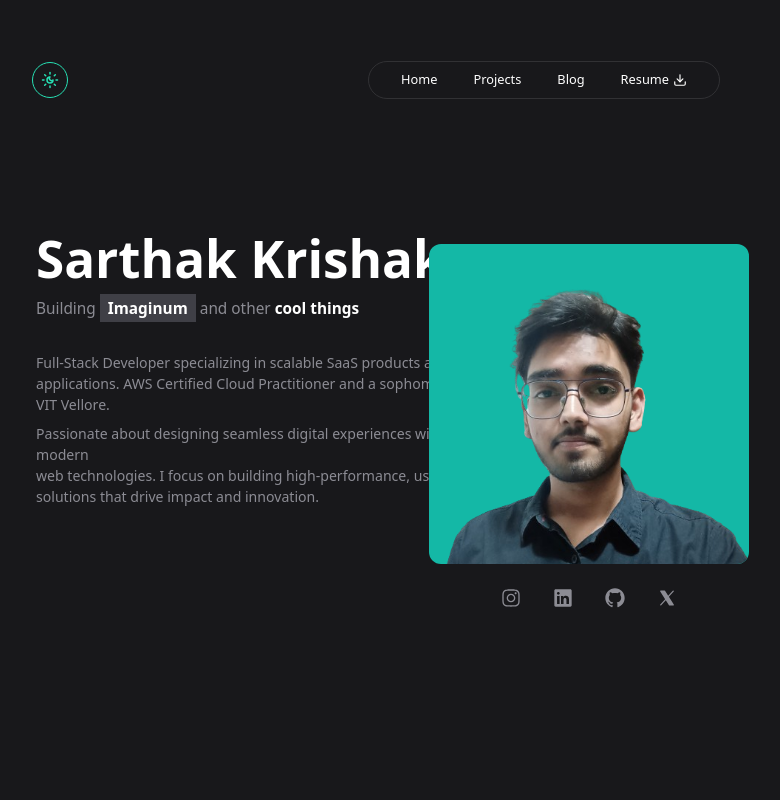
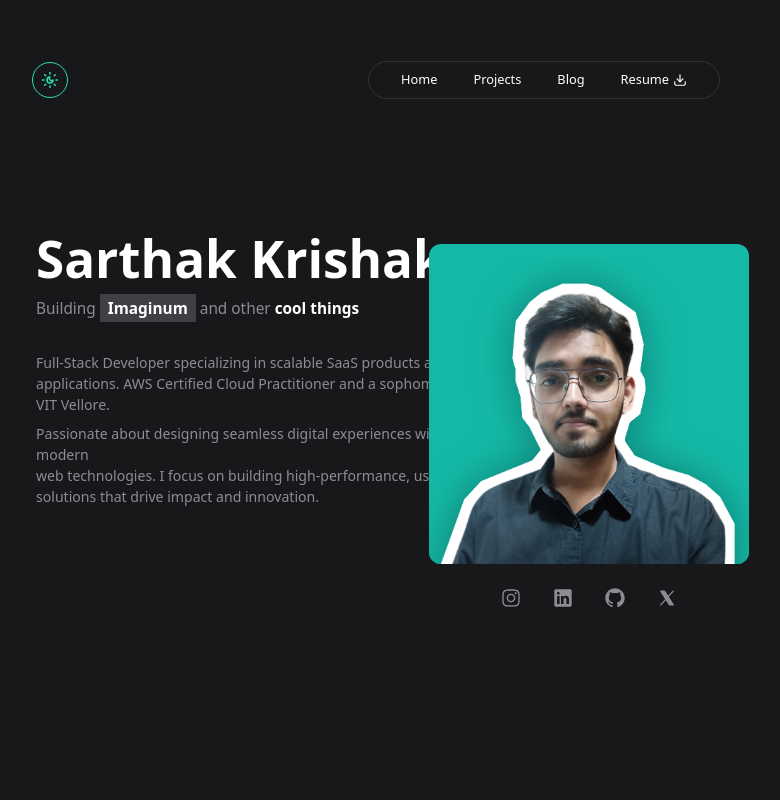
Before and after one commit to SarthakKrishak/Portfolio, a React (Vite) app: page / in a window 1280 px wide. Shown: the top 800 px of the page, without its empty margins (264-1044 px from the left). Built offline with nearby package versions, Linux system fonts and the light colour scheme.

Commit message:
pic update

```diff
--- a/src/Pages/Home.jsx
+++ b/src/Pages/Home.jsx
@@ -43,8 +43,8 @@ const Home = () => {
 
                         {/* right */}
                         <div className='w-1/3 flex flex-col justify-center items-center pl-10 gap-6 pr-25'>
-                            <div className='bg-[#14B8A6] mt-26 size-[40vh] rounded-xl overflow-hidden object-contain ml-4'>
-                                <img src="./src/assets/pro.png" alt="image" />
+                            <div className='bg-[#14B8A6] mt-26 pt-3 size-[40vh] rounded-xl overflow-hidden object-fill ml-4'>
+                                <img src="/pic2.png" alt="image" />
                             </div>
                             <div className='flex items-center aspect-auto text-xl gap-8 ml-4'>
                                 <a href="https://www.instagram.com/sarthak_krishak/"
```
Also changed, not shown: public/pic1.png (added), public/pic2.png (added).
